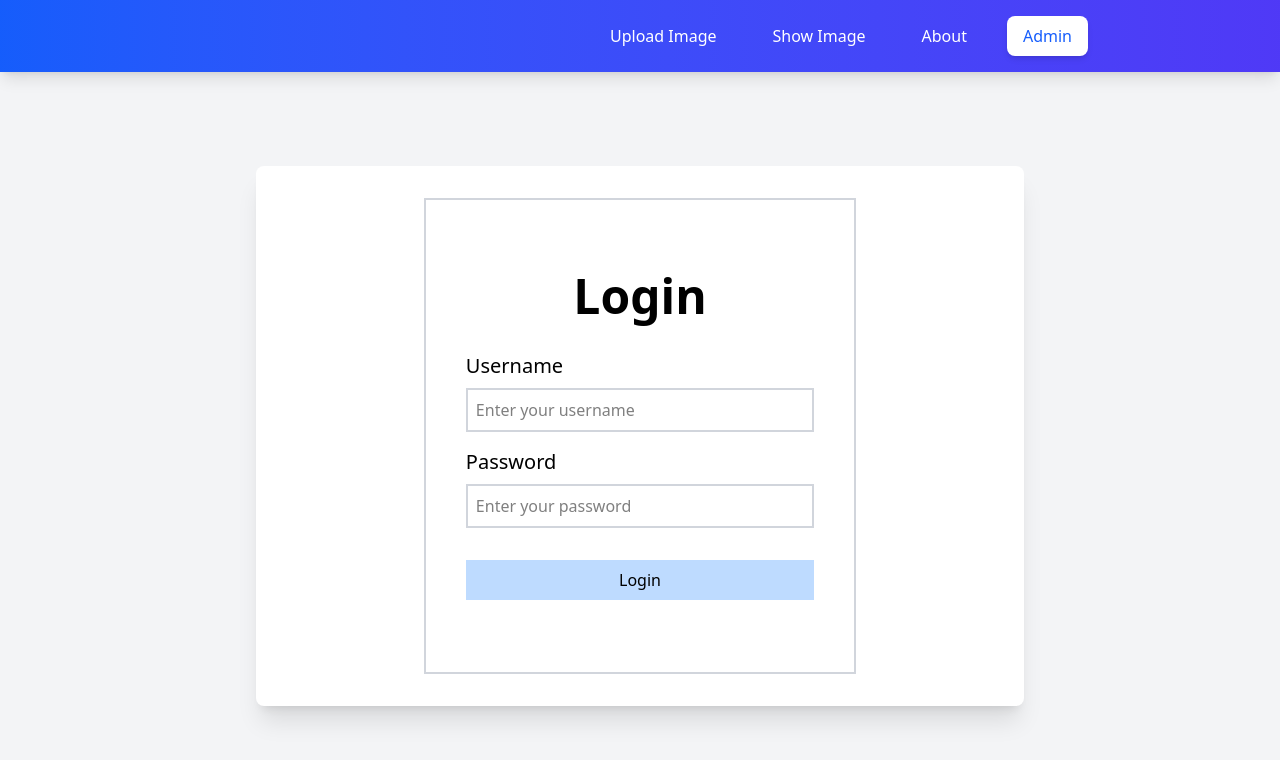
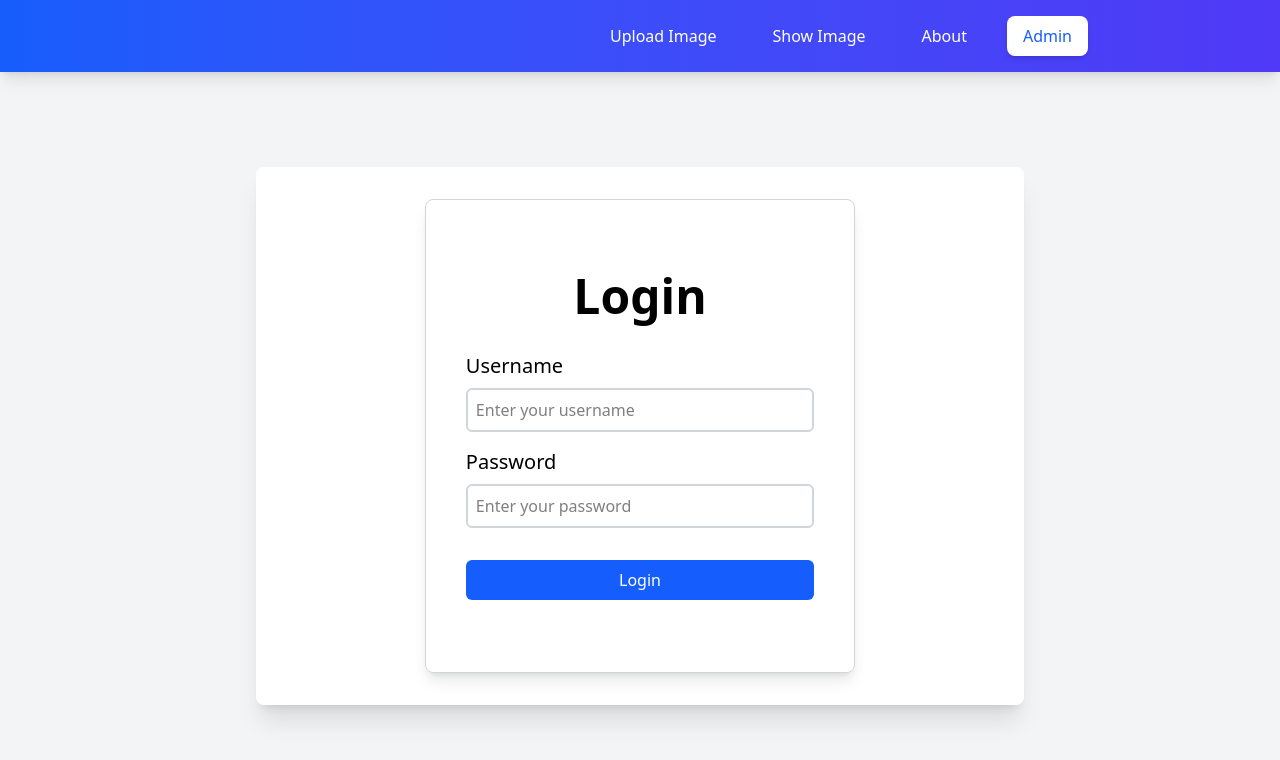
Before and after one commit to chotipats2092002/CoE-Access-Control, a React (Vite) app in the folder web/: page /admin in a window 1280 px wide. Shown: the top 760 px of the page. Built offline with nearby package versions, Linux system fonts and the light colour scheme.

Commit message:
edit admin-login

```diff
--- a/web/src/components/Form.tsx
+++ b/web/src/components/Form.tsx
@@ -12,11 +12,11 @@ const LoginForm = (props) => {
     return (
         <div className="flex justify-center items-center">
             <form onSubmit={handleSubmit}
-            className="flex flex-col border-2 border-gray-300 max-w-md px-10 py-18">
+            className="flex flex-col border-1 border-gray-300 max-w-md px-10 py-18 rounded-lg shadow-lg">
                 <div className="text-5xl font-semibold text-center ">Login</div>
                 <div className="mt-8">
                     <label className="text-xl font-medium ">Username</label>
-                    <input className="w-full border-2 border-gray-300 p-2 mt-2"
+                    <input className="w-full border-2 border-gray-300 p-2 mt-2 rounded-md"
                         type="text"
                         placeholder="Enter your username"
                         value={username}
@@ -25,15 +25,15 @@ const LoginForm = (props) => {
                 </div>
                 <div className="mt-4">
                     <label className="text-xl font-medium ">Password</label>
-                    <input className="w-full border-2 border-gray-300 p-2 mt-2"
+                    <input className="w-full border-2 border-gray-300 p-2 mt-2 rounded-md"
                         type="password"
                         placeholder="Enter your password"
                         value={password}
                         onChange={(e) => setPassword(e.target.value)}
                     />
                 </div>
-                <div className="mt-8 flex flex-col">
-                    <button type="submit" className="bg-blue-200 text-black font-medium p-2">Login</button>
+                <div className="mt-8 flex flex-col ">
+                    <button type="submit" className="bg-blue-600 text-white font-medium p-2 rounded-md cursor-pointer hover:bg-gray-400 hover:text-white">Login</button>
                 </div>
             </form>
         </div>
```
